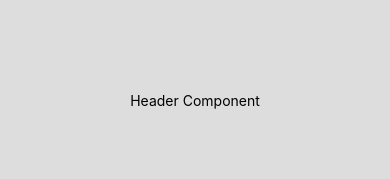
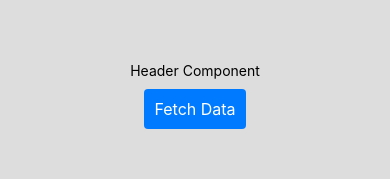
Before and after one commit to elisabetasta/eao13-nsn-framendi, a React Native app in the folder my-app/: screen / in a window 390 px wide. Shown: the top 179 px of the page. Built offline with nearby package versions, Linux system fonts and the light colour scheme; no server answers.

Commit message:
fetch takki

```diff
--- a/my-app/App.js
+++ b/my-app/App.js
@@ -3,6 +3,7 @@ import 'intl-pluralrules';
 import { ScrollView, StyleSheet, Text, View } from 'react-native';
 import IncidentList from './src/components/IncidentList';
 import './src/i18n'
+import { ButtonComponent } from './src/components/buttonComponent'
 
 
 export default function App() {
@@ -10,6 +11,7 @@ export default function App() {
     <View style={styles.container}>
       <View style={styles.header}>
         <Text>Header Component</Text>
+        <ButtonComponent />
       </View>
       <ScrollView style={styles.scrollContainer}>
         <IncidentList />
--- /dev/null
+++ b/my-app/src/components/buttonComponent.js
@@ -0,0 +1,65 @@
+import React, { useState } from 'react';
+import { TouchableOpacity, Text, StyleSheet } from 'react-native';
+
+const ButtonComponent = () => {
+  const [isLoading, setIsLoading] = useState(false);
+  const [data, setData] = useState(null);
+  const [error, setError] = useState(null);
+  const API_URL = 'http://localhost:3701/incidents' // er líka skilgreint í api.js, ætti bara að vera á einum stað
+
+  const fetchData = () => {
+    setIsLoading(true);
+    setError(null);
+    setData(null);
+
+    fetch(API_URL)
+      .then((response) => {
+        if (!response.ok) {
+          throw new Error('Failed to fetch data');
+        }
+        return response.json();
+      })
+      .then((responseData) => {
+        setData(responseData);
+        console.log("fetched data check ", responseData)
+        // hér þarf að tengja svo hægt sé að birta í viðmótinu.
+      })
+      .catch((error) => {
+        setError(error.message);
+      })
+      .finally(() => {
+        setIsLoading(false);
+      });
+  };
+
+  return (
+    <TouchableOpacity
+      style={[styles.button, isLoading && styles.loadingButton]}
+      onPress={fetchData}
+      disabled={isLoading}
+    >
+      <Text style={styles.buttonText}>
+        {isLoading ? 'Loading...' : 'Fetch Data'}
+      </Text>
+    </TouchableOpacity>
+  );
+};
+
+const styles = StyleSheet.create({
+  button: {
+    padding: 10,
+    backgroundColor: '#007bff',
+    borderRadius: 4,
+    marginVertical: 10,
+  },
+  loadingButton: {
+    opacity: 0.7,
+    backgroundColor: '#007bff',
+  },
+  buttonText: {
+    color: '#fff',
+    fontSize: 16,
+  },
+});
+
+export { ButtonComponent };
```
